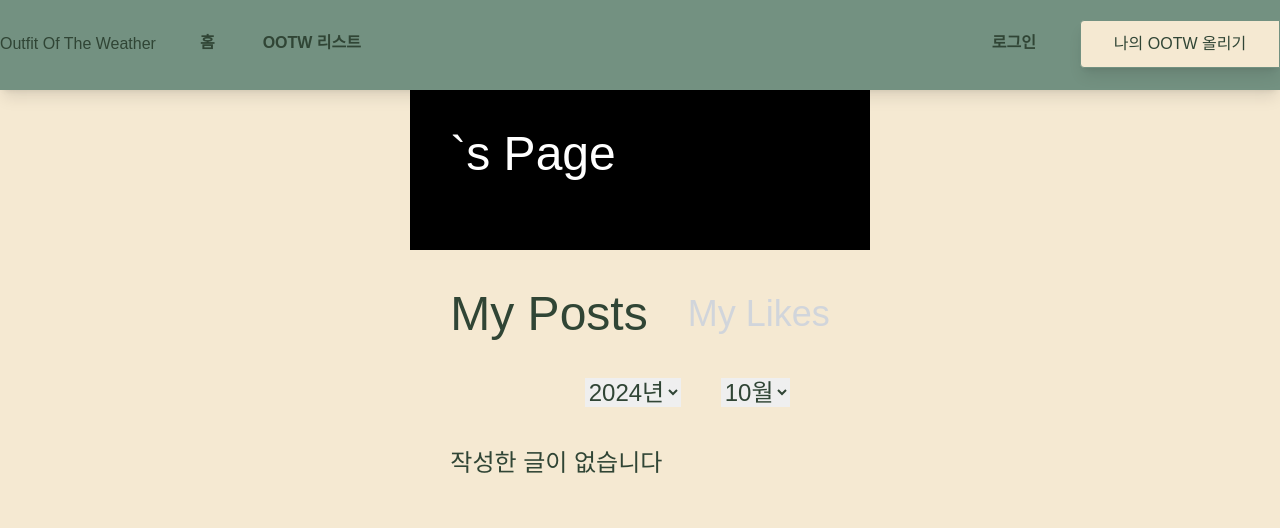
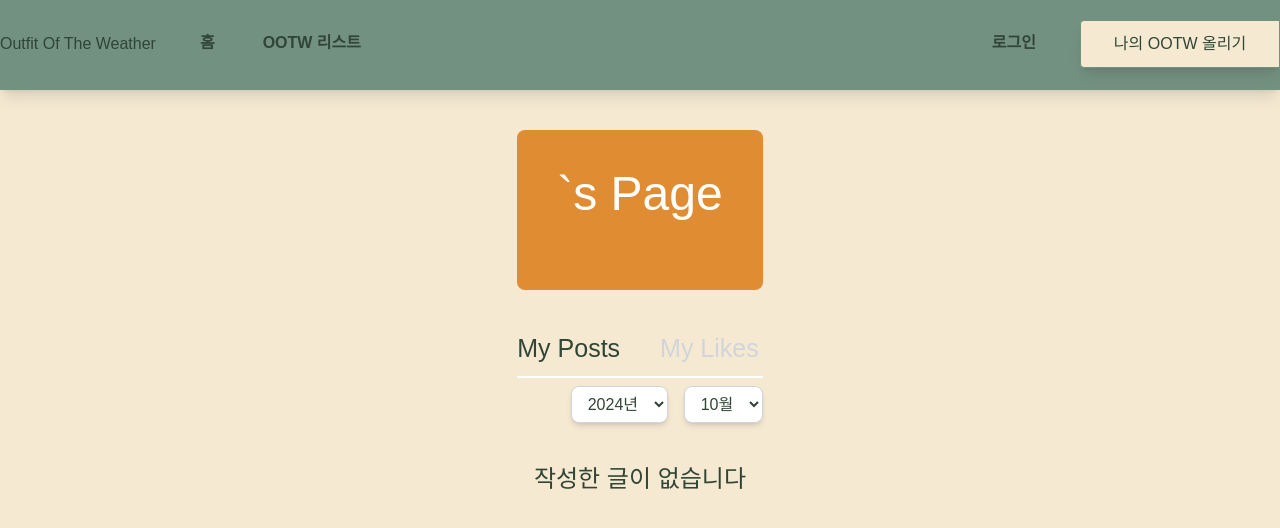
Before and after one commit to jeongol/outfit-of-the-weather, a Next.js app: page /mypage in a window 1280 px wide. Shown: the top 528 px of the page. Built offline with nearby package versions, Linux system fonts and the light colour scheme.

Commit message:
style: 마이페이지 추가중

```diff
--- a/src/app/(post)/list/page.tsx
+++ b/src/app/(post)/list/page.tsx
@@ -142,7 +142,7 @@ const Page: React.FC = () => {
           <div className="flex text-[20px] font-bold mb-4">오늘의 OOTW 둘러보기</div>
         </div>
         <div className="bg-white rounded-lg shadow-xl max-w-[1280px] mx-auto mb-20">
-          <div className="flex flex-wrap gap-4 py-6 pl-6 min-h-[400px]">
+          <div className="flex flex-wrap gap-4 py-10 pl-10 min-h-[400px]">
             {data.length > 0 ? (
               data.map((post) => {
                 return (
--- a/src/app/mypage/page.tsx
+++ b/src/app/mypage/page.tsx
@@ -12,16 +12,16 @@ const Page = () => {
 
   const userId = useUserStore((state) => state.user.userId);
 
-  const selectCSS = "text-5xl";
-  const unSelectCSS = "text-4xl text-gray-300";
+  const selectCSS = "text-[25px]";
+  const unSelectCSS = "text-[25px] text-gray-300";
   return (
     <>
       <Suspense fallback={<div>Loading...</div>}>
         <MyPageHeader date={date} />
       </Suspense>
-      <div className="flex flex-col gap-10 p-10 w-full">
+      <div className="flex flex-col gap-10 w-full mt-10">
         <div>
-          <div className="flex flex-row gap-10 mb-10">
+          <div className="flex flex-row gap-10 mb-2">
             <button className={select === "myPosts" ? selectCSS : unSelectCSS} onClick={() => setSelect("myPosts")}>
               My Posts
             </button>
@@ -29,9 +29,10 @@ const Page = () => {
               My Likes
             </button>
           </div>
-          <div className="flex flex-row gap-10 mx-10 justify-end">
+          <div className="border border-white"></div>
+          <div className="flex flex-row gap-4 justify-end mt-2">
             <select
-              className="text-2xl"
+              className="text-[16px] border px-3 border-gray-300 rounded-lg p-2 bg-white shadow-md focus:outline-none focus:ring-2 focus:ring-subOrange transition duration-200"
               name="년"
               onChange={(e) => setDate((recent) => [Number(e.target.value), recent[1]])}
               defaultValue={date[0]}
@@ -42,8 +43,9 @@ const Page = () => {
                 </option>
               ))}
             </select>
+
             <select
-              className="text-2xl"
+              className="text-[16px] border px-3 border-gray-300 rounded-lg p-2 bg-white shadow-md focus:outline-none focus:ring-2 focus:ring-subOrange transition duration-200"
               name="월"
               onChange={(e) => setDate((recent) => [recent[0], Number(e.target.value)])}
               defaultValue={date[1]}
--- a/src/components/MyPageHeader.tsx
+++ b/src/components/MyPageHeader.tsx
@@ -21,7 +21,7 @@ const MyPageHeader = ({ date }: { date: number[] }) => {
   }
 
   return (
-    <div className="bg-black w-full p-10">
+    <div className="bg-subOrange w-full p-10 mt-10 rounded-lg">
       <p className="text-5xl text-white mb-8">{data}`s Page</p>
       {!!userId ? <MyOneYearAgo userId={userId} date={date} /> : <></>}
     </div>
--- a/src/components/MyPosts.tsx
+++ b/src/components/MyPosts.tsx
@@ -21,13 +21,15 @@ const MyPosts = ({ date, userId }: { date: number[]; userId: string }) => {
   return (
     <>
       {posts.length > 0 ? (
-        <div className="grid grid-cols-4 gap-6 justify-center">
-          {posts.map((myPost) => {
-            return <ListCard key={myPost.post_id} post={myPost} />;
-          })}
+        <div className="bg-white rounded-lg shadow-xl max-w-[1280px] mx-auto mb-20 px-6">
+          <div className="grid grid-cols-4 gap-4 py-6 min-h-[400px]">
+            {posts.map((myPost) => {
+              return <ListCard key={myPost.post_id} post={myPost} />;
+            })}
+          </div>
         </div>
       ) : (
-        <p className="text-2xl">작성한 글이 없습니다</p>
+        <p className="text-2xl text-center">작성한 글이 없습니다</p>
       )}
     </>
   );
```
